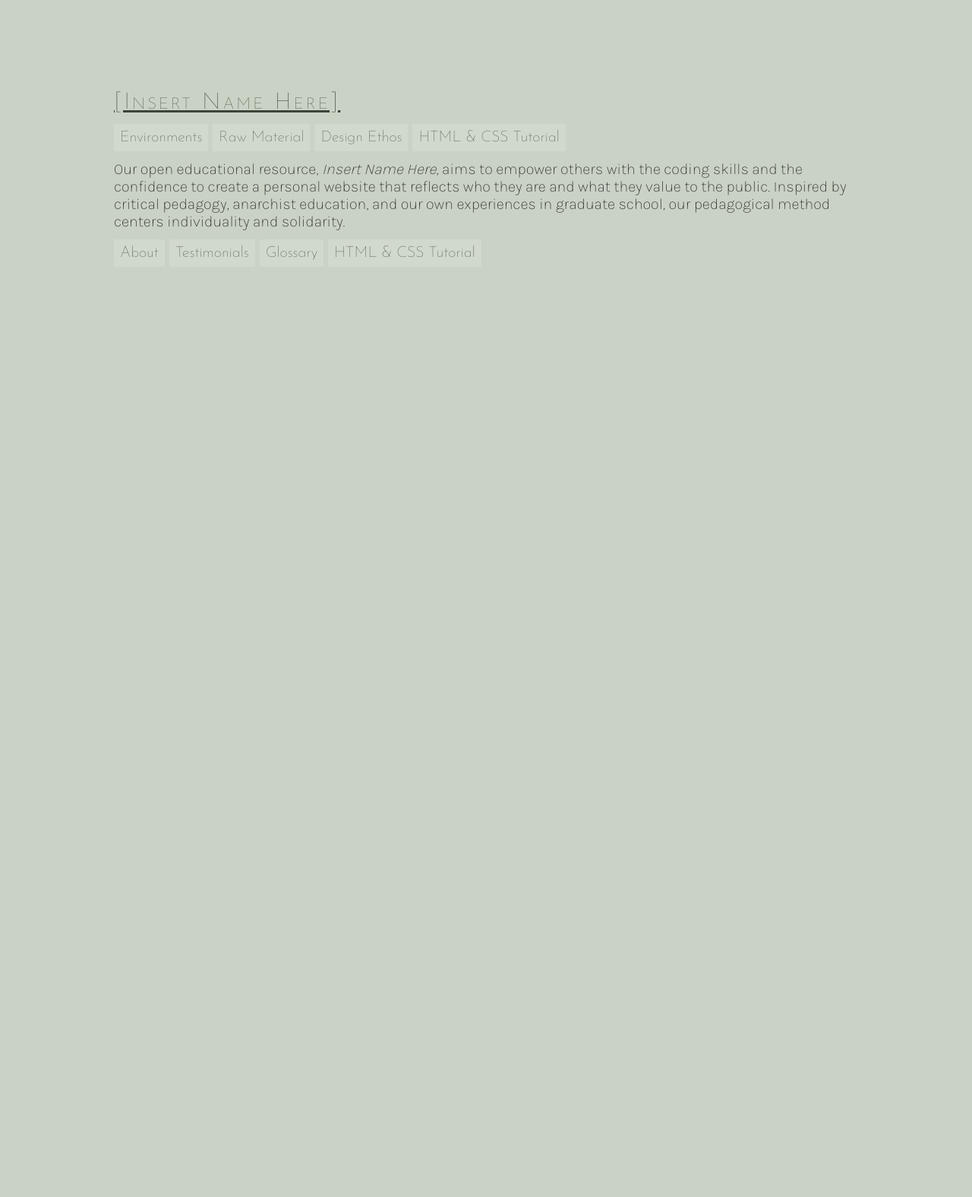
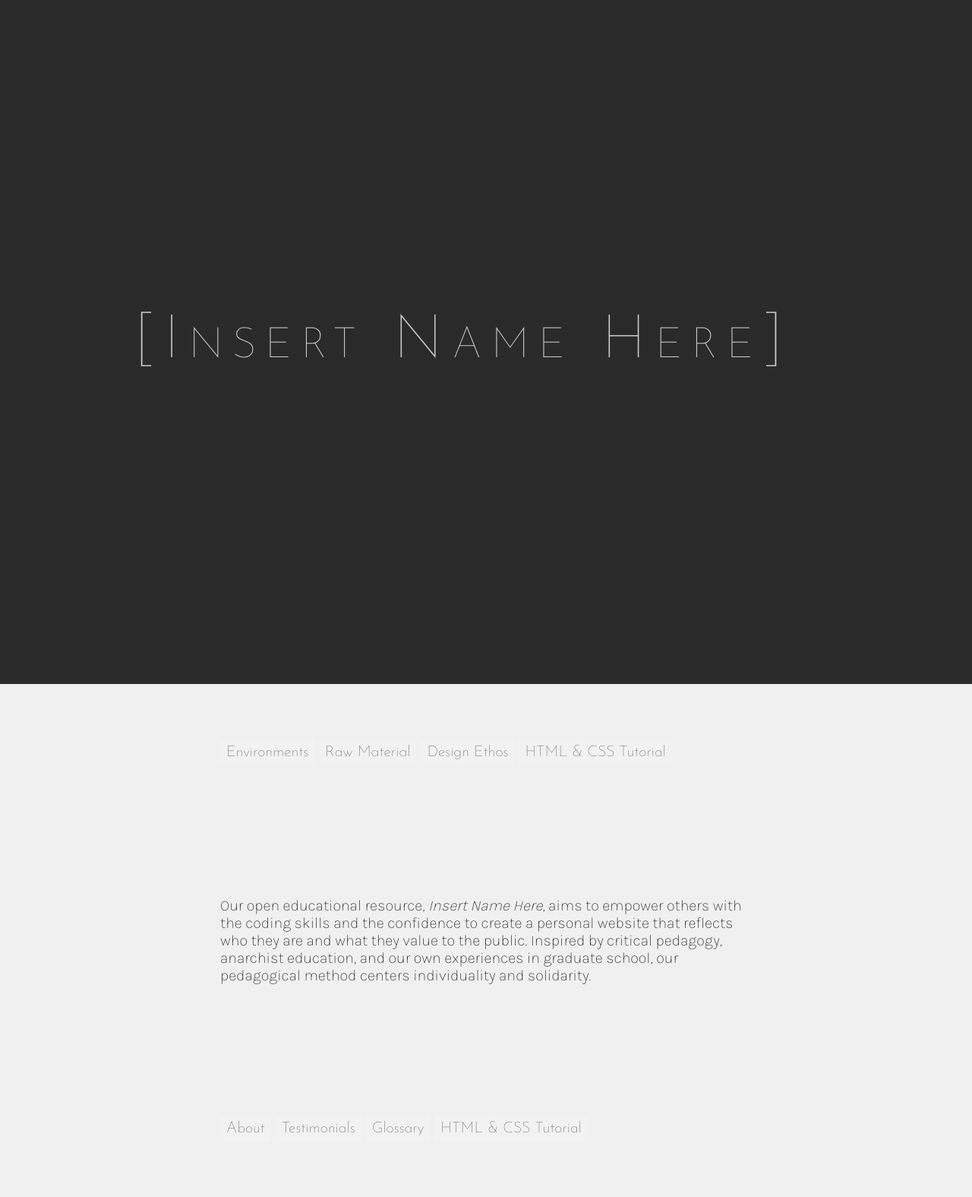
Before and after one commit to scholarslab/brackets, a Jekyll site: the page built from index.html, in a window 1280 px wide. Shown: the whole page at 76% size. Built offline with Jekyll 4.4.1, drawn with Linux system fonts in a browser that asks for light colours; before the commit the page ends 900 px from its top, so only the background shows below that.

Commit message:
Adds animation to site title.
- Adds the body element and a class attribute that uses a slugified
  page title for its value;
- Adds typing animation to the title on the homepage, and additional
  homepage-specific styles.

```diff
--- a/_layouts/default.html
+++ b/_layouts/default.html
@@ -2,6 +2,7 @@
 <meta charset="utf-8">
 <title>{{ site.title }}</title>
 <link rel="stylesheet" href="{{ "/css/style.css" | relative_url }}">
+<body class="{{ page.title | slugify }}">
 <header role="banner">
     <h1><a href="{{ "/" | relative_url }}">{{ site.title }}</a></h1>
 </header>
@@ -22,3 +23,4 @@
         {% endfor %}
     </nav>
 </footer>
+</body>
--- a/css/style.scss
+++ b/css/style.scss
@@ -15,14 +15,9 @@
 html{
     font-family: 'Josefin Sans', sans-serif;
     color: #333;
-    background-color: rgb(202, 210,197);
+    background-color: #f0f0f0;
     font-size: 20px;
     margin:0;
-    padding:50px;
-}
-
-body {
-    padding: 50px 100px;
 }
 
 a,a:link {
@@ -74,8 +69,18 @@
     font-family: 'Karla', sans-serif;
 }
 
-header h1 {
-    font-size: 30px;
+/*
+Typing animation courtesy of https://css-tricks.com/snippets/css/typewriter-effect/
+*/
+header h1 a {
+    display:block;
+    overflow: hidden; /* Ensures the content is not revealed until the animation */
+    border-right: .75em solid gray; /* The typwriter cursor */
+    white-space: nowrap; /* Keeps the content on a single line */
+    letter-spacing: .15em; /* Adjust as needed */
+    animation:
+        typing 1.75s steps(30, end),
+        blink-caret .5s step-end infinite;
 }
 
 .image {
@@ -83,3 +88,49 @@
     width: 300px;
     margin: 0 0 10px 10px;
 }
+
+/* Home */
+.home {
+    padding: 0;
+    header {
+        min-height: 100vh;
+        display: flex;
+        flex-direction: column;
+        flex-wrap: nowrap;
+        justify-content: center;
+        align-items: center;
+        background: rgba(0,0,0,0.825);
+
+        h1 {
+            margin:0;
+            font-size: 4rem;
+        }
+        a,:link {
+            color: rgba(255,255,255,0.75);
+            text-decoration:none;
+        }
+        :hover,:focus {
+            color: white;
+            background:none;
+        }
+    }
+
+    nav,main {
+        margin-left: auto;
+        margin-right: auto;
+        max-width: 700px;
+        padding: 4rem 0;
+    }
+}
+
+/* The typing effect */
+@keyframes typing {
+    from { width: 0 }
+    to { width: 100% }
+}
+
+/* The typewriter cursor effect */
+@keyframes blink-caret {
+    from, to { border-color: transparent }
+    50% { border-color:gray;}
+}
```
